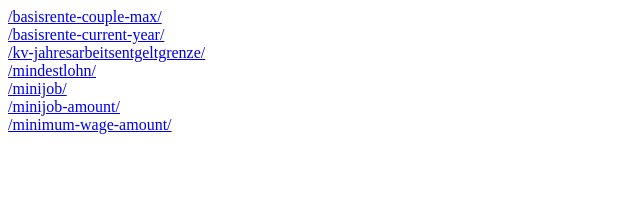
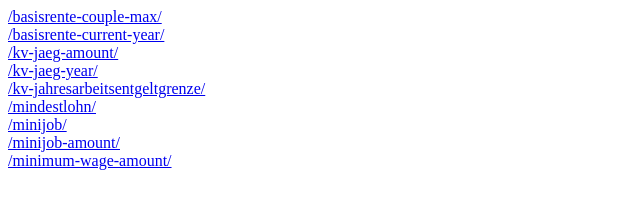
Before and after one commit to eboga/data.qcdn.de, a plain HTML site: page index.html in a window 1280 px wide. Shown: the whole page, without its empty margins (0-640 px from the left). Drawn offline with Linux system fonts and the light colour scheme.

Commit message:
Update 2024-07-09_18:42:40

```diff
--- a/index.html
+++ b/index.html
@@ -3,6 +3,10 @@
 <a href="/basisrente-couple-max/">/basisrente-couple-max/</a><br>
 
 <a href="/basisrente-current-year/">/basisrente-current-year/</a><br>
+
+<a href="/kv-jaeg-amount/">/kv-jaeg-amount/</a><br>
+
+<a href="/kv-jaeg-year/">/kv-jaeg-year/</a><br>
 
 <a href="/kv-jahresarbeitsentgeltgrenze/">/kv-jahresarbeitsentgeltgrenze/</a><br>
 
```
Also changed, not shown: kv-jaeg-amount/index.html (added, +1 -0 lines), kv-jaeg-year/index.html (added, +1 -0 lines).
